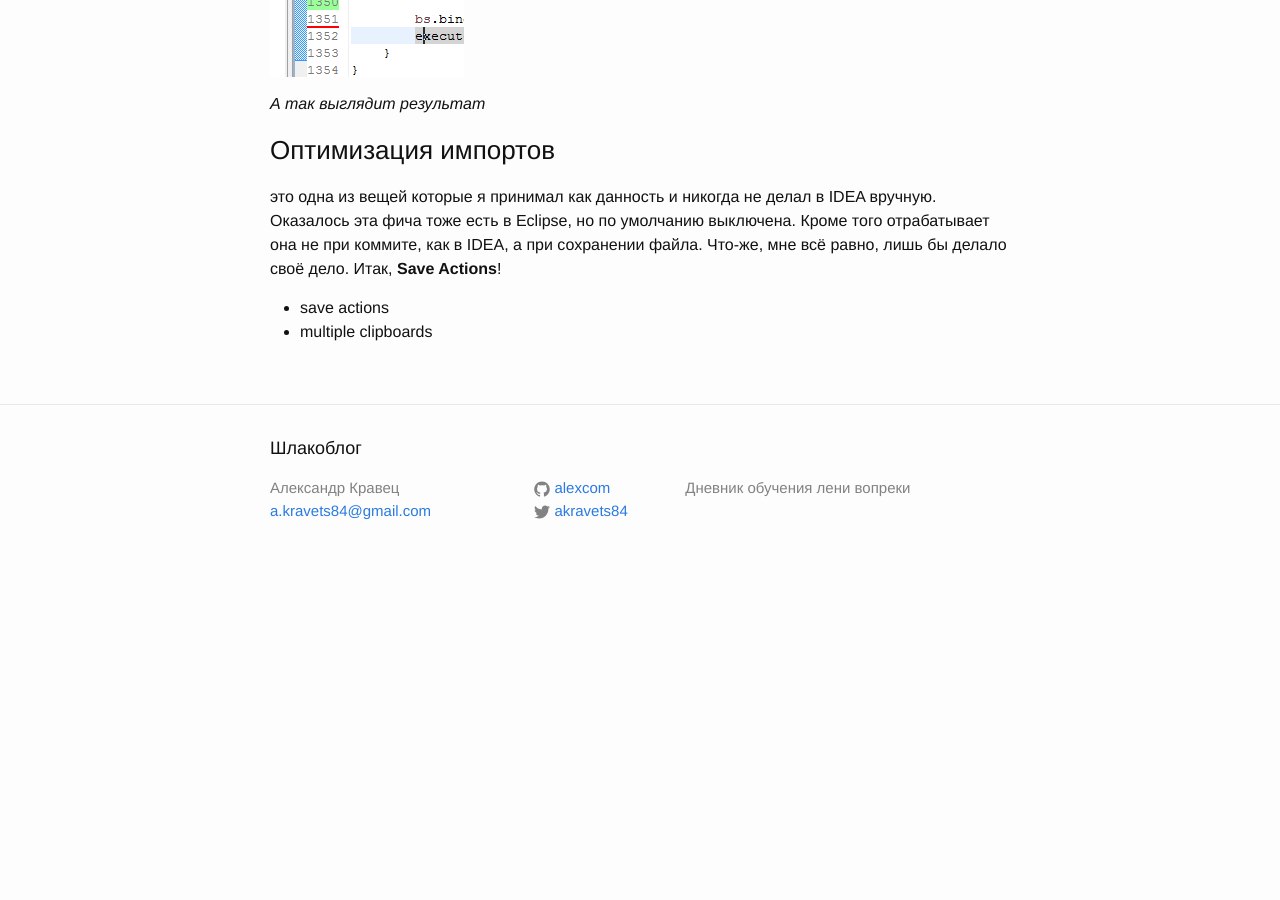
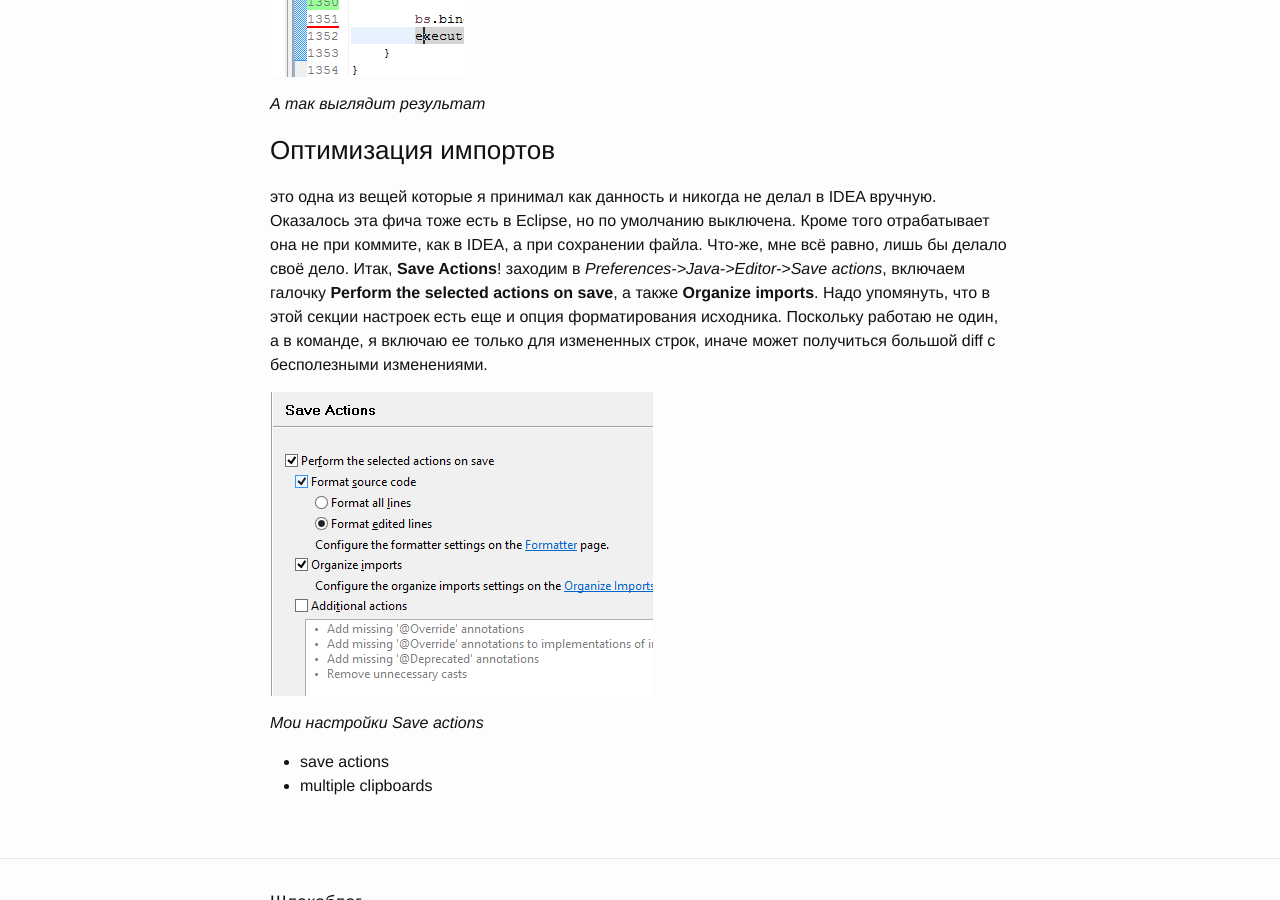
Before and after one commit to alexcom/alexcom.github.io, a Jekyll site: the page built from _posts/2015-05-06-idea-to-eclipse-migration.md, in a window 1280 px wide and 900 px high, scrolled down 1269 px. Built offline with Jekyll 4.4.1, drawn with Linux system fonts in a browser that asks for light colours; before the commit the page ends 1851 px from its top, so only the background shows below that.

Commit message:
updated section on save actions

```diff
--- a/_posts/2015-05-06-idea-to-eclipse-migration.md
+++ b/_posts/2015-05-06-idea-to-eclipse-migration.md
@@ -21,7 +21,12 @@ categories: idea eclipse migration pain
 
 
 ###Оптимизация импортов
-это одна из вещей которые я принимал как данность и никогда не делал в IDEA вручную. Оказалось эта фича тоже есть в Eclipse, но по умолчанию выключена. Кроме того отрабатывает она не при коммите, как в IDEA, а при сохранении файла. Что-же, мне всё равно, лишь бы делало своё дело. Итак, **Save Actions**!
+это одна из вещей которые я принимал как данность и никогда не делал в IDEA вручную. Оказалось эта фича тоже есть в Eclipse, но по умолчанию выключена. Кроме того отрабатывает она не при коммите, как в IDEA, а при сохранении файла. Что-же, мне всё равно, лишь бы делало своё дело. Итак, **Save Actions**! заходим в *Preferences->Java->Editor->Save actions*, включаем галочку **Perform the selected actions on save**, а также **Organize imports**. Надо упомянуть, что в этой секции настроек есть еще и опция форматирования исходника. Поскольку работаю не один, а в команде, я включаю ее только для измененных строк, иначе может получиться большой diff с бесполезными изменениями.
+
+![Save actions dialog][sa1]
+
+*Мои настройки Save actions*
+
 
 - save actions
 - multiple clipboards
@@ -29,3 +34,4 @@ categories: idea eclipse migration pain
 
 [qd]:/img/quickdiff.png
 [qds]:/img/quickdiff-sample.png
+[sa1]:/img/saveactions.png
```
Also changed, not shown: img/saveactions.png (added).
